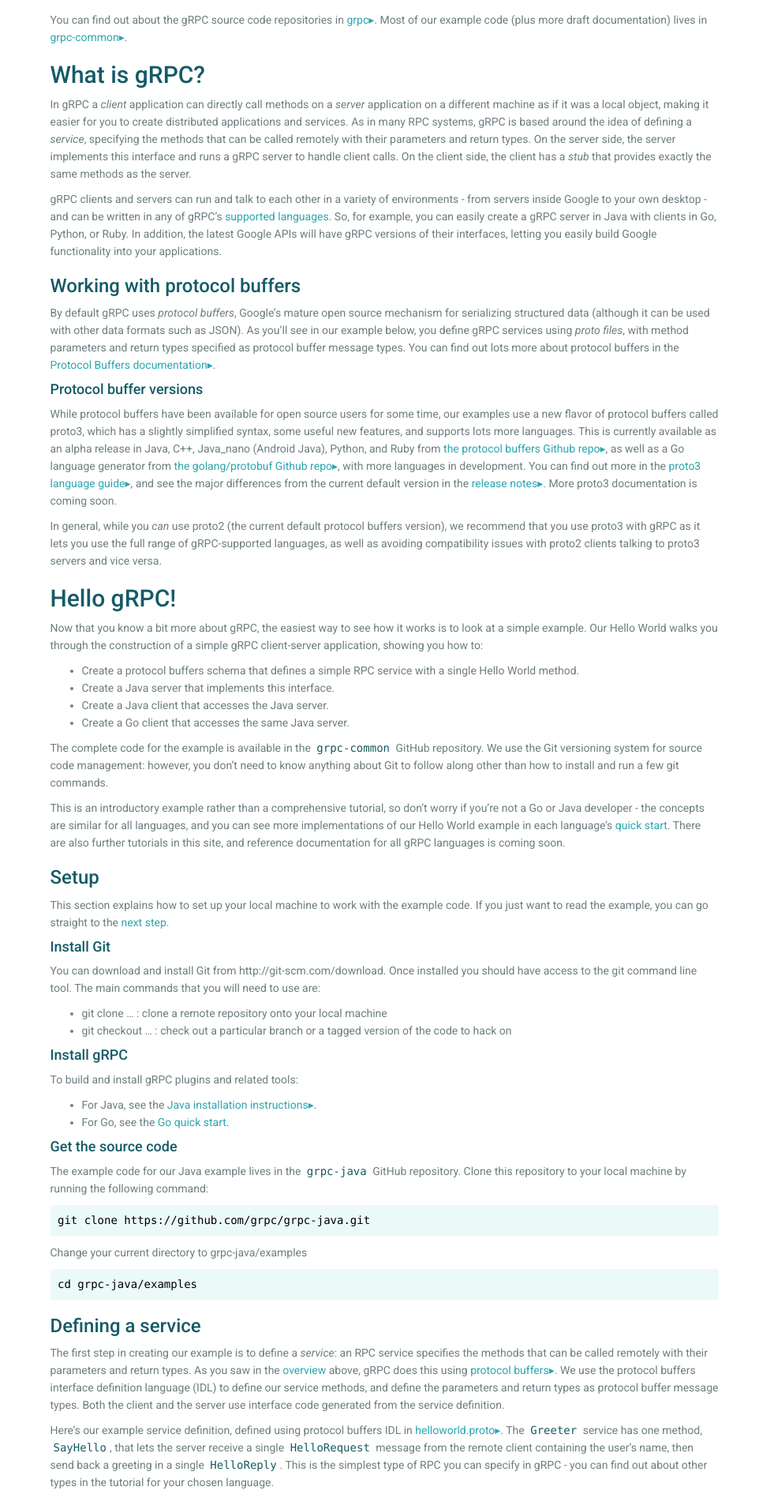
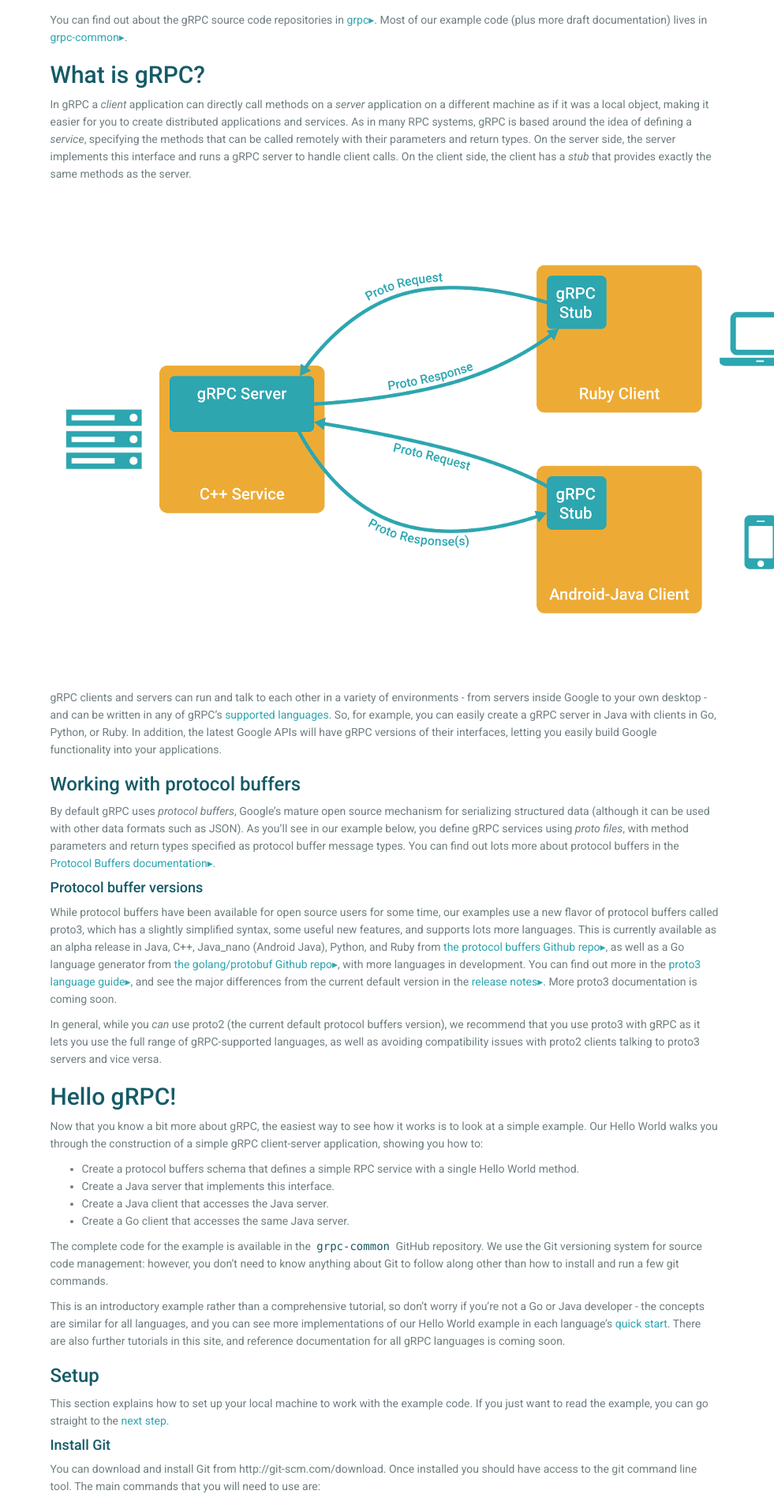
Before and after one commit to grpc/grpc.github.io, a Jekyll site: the page built from docs/index.md, in a window 1280 px wide. Shown: the part 1122-3019 px from the top of the page at 79% size, without its empty margins (299-1280 px from the left). Built offline with Jekyll 4.4.1, drawn with Linux system fonts in a browser that asks for light colours; nearby versions of some CDN libraries; library files that are not in the unit come from our copies; Markdown is read by kramdown in place of the engine named in the settings.

Commit message:
Added new overview diagram

```diff
--- a/docs/index.md
+++ b/docs/index.md
@@ -39,7 +39,7 @@
 interface and runs a gRPC server to handle client calls. On the client side,
 the client has a *stub* that provides exactly the same methods as the server.
 
-<!--TODO: diagram-->
+![gRPC diagram](../img/grpc_concept_diagram_00.png)
 
 gRPC clients and servers can run and talk to each other in a variety of
 environments - from servers inside Google to your own desktop - and can
```
Also changed, not shown: img/grpc_concept_diagram_00.png (added).
